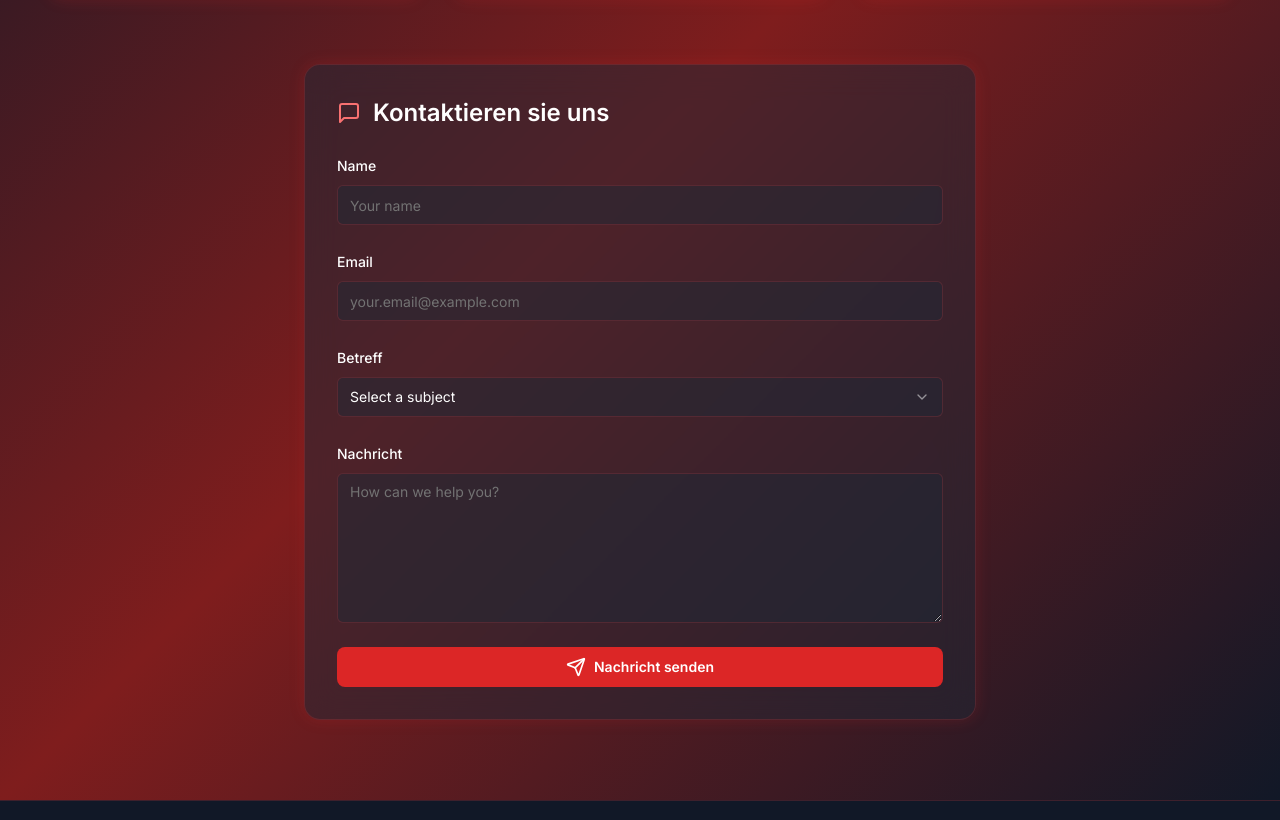
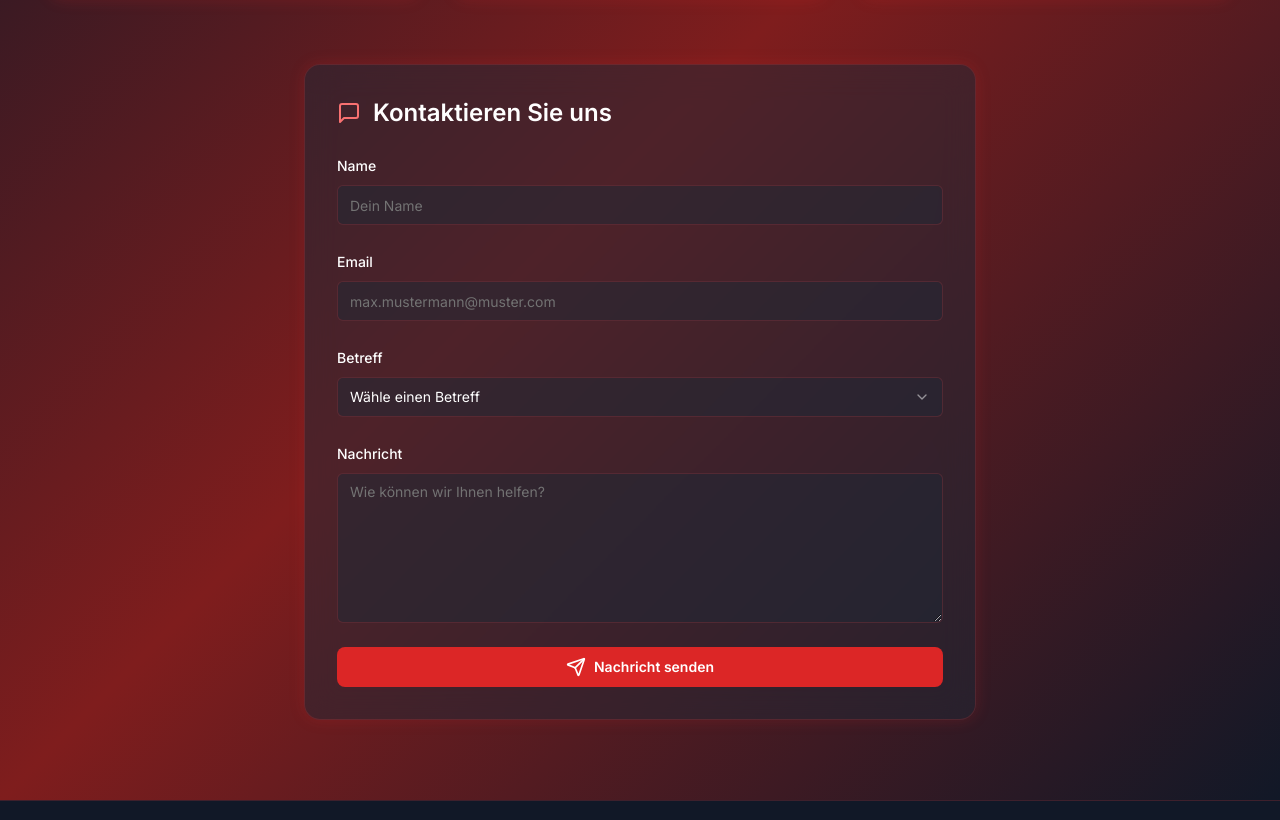
Before and after one commit to M4rshe1/alpencloud.ch, a Next.js app: page /support in a window 1280 px wide. Shown: the part 530-1350 px from the top of the page. Built offline with nearby package versions, Linux system fonts and the light colour scheme.

Commit message:
feat: update German localization for hosting services and contact form

```diff
--- a/app/services/page.tsx
+++ b/app/services/page.tsx
@@ -12,7 +12,7 @@ export default function Services() {
 
             <div className="text-center mb-16">
                 <h1 className="text-4xl md:text-5xl font-bold text-white mb-6">
-                    Usere <span className="bg-clip-text text-transparent bg-gradient-to-r from-red-400 to-orange-300">Hosting Services</span>
+                    Unsere <span className="bg-clip-text text-transparent bg-gradient-to-r from-red-400 to-orange-300">Hosting Services</span>
                 </h1>
                 <p className="text-gray-300 text-lg max-w-3xl mx-auto">
                     Wählen Sie aus unserer Auswahl an erstklassigen WordPress-Hosting-Lösungen, die speziell auf Ihre individuellen Bedürfnisse zugeschnitten sind.
--- a/app/support/page.tsx
+++ b/app/support/page.tsx
@@ -139,7 +139,7 @@ ${values.message}
                         <div className="flex items-center gap-3 mb-6">
                             <MessageSquare className="h-6 w-6 text-red-400" />
                             <h2 className="text-2xl font-semibold text-white">
-                                Kontaktieren sie uns
+                                Kontaktieren Sie uns
                             </h2>
                         </div>
 
@@ -156,7 +156,7 @@ ${values.message}
                                             <FormLabel className="text-white">Name</FormLabel>
                                             <FormControl>
                                                 <Input
-                                                    placeholder="Your name"
+                                                    placeholder="Dein Name"
                                                     className="bg-gray-800/50 border-red-500/20 text-white"
                                                     {...field}
                                                 />
@@ -175,7 +175,7 @@ ${values.message}
                                             <FormControl>
                                                 <Input
                                                     type="email"
-                                                    placeholder="your.email@example.com"
+                                                    placeholder="max.mustermann@muster.com"
                                                     className="bg-gray-800/50 border-red-500/20 text-white"
                                                     {...field}
                                                 />
@@ -197,7 +197,7 @@ ${values.message}
                                             >
                                                 <FormControl>
                                                     <SelectTrigger className="bg-gray-800/50 border-red-500/20 text-white">
-                                                        <SelectValue placeholder="Select a subject" />
+                                                        <SelectValue placeholder="Wähle einen Betreff" />
                                                     </SelectTrigger>
                                                 </FormControl>
                                                 <SelectContent>
@@ -227,7 +227,7 @@ ${values.message}
                                             <FormLabel className="text-white">Nachricht</FormLabel>
                                             <FormControl>
                                                 <Textarea
-                                                    placeholder="How can we help you?"
+                                                    placeholder="Wie können wir Ihnen helfen?"
                                                     className="bg-gray-800/50 border-red-500/20 text-white min-h-[150px]"
                                                     {...field}
                                                 />
```
